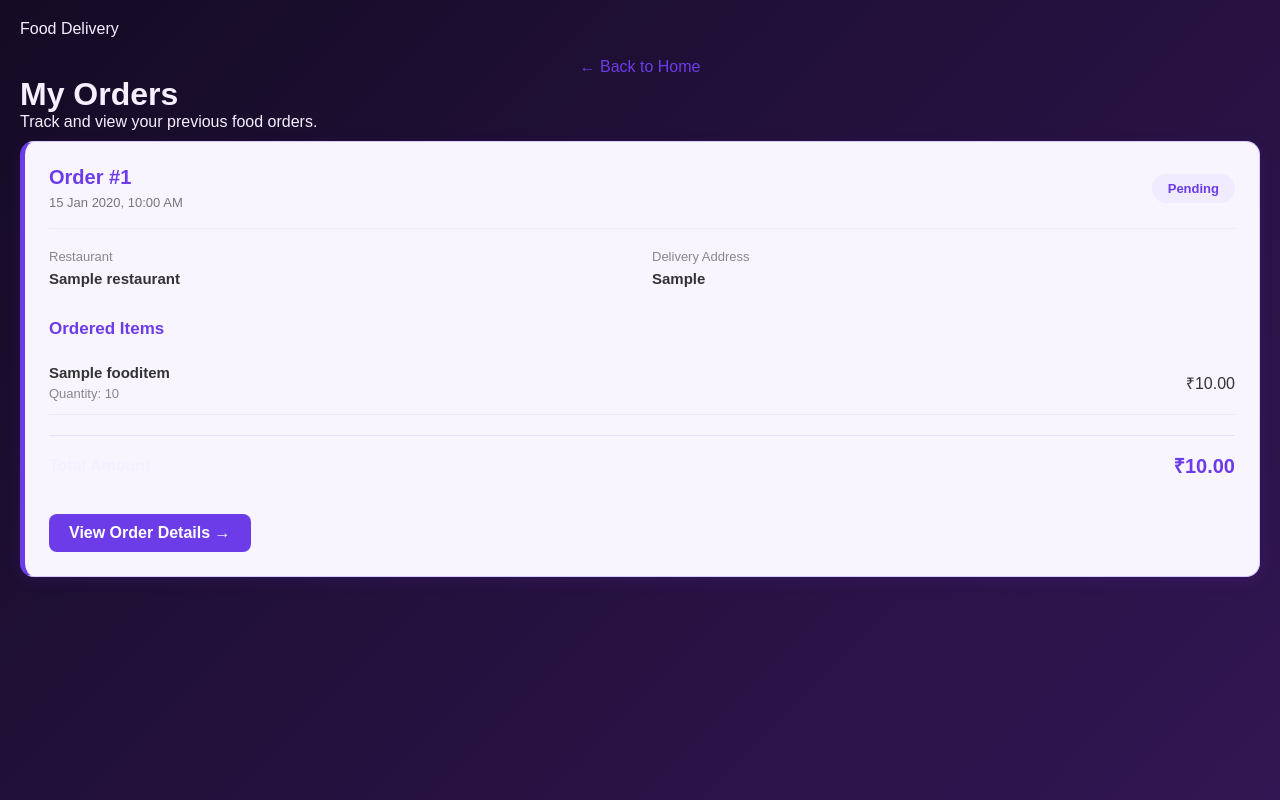
After one commit to vineeth-kumar-VR/Food-Ecommerce, a Django app: page /orders/my_order/ in a window 1280 px wide. The commit adds this page. Run offline with Django 5.2, Linux system fonts and the light colour scheme; a user stored in the database is signed in; tables that the repository leaves empty hold one stand-in row (values such as "Sample post").

Commit message:
updating in code

```diff
--- a/accounts/static/style.css
+++ b/accounts/static/style.css
@@ -876,3 +876,322 @@ a.back-restaurants-btn span {
         padding: 22px;
     }
 }
+
+.order-card {
+    background: #f8f5ff;
+    border: 1px solid #d9ccff;
+    border-left: 5px solid #6c3ce9;
+    border-radius: 14px;
+    padding: 24px;
+    margin-bottom: 24px;
+    box-shadow: 0 4px 15px rgba(108, 60, 233, 0.12);
+    transition: 0.3s ease;
+}
+
+.order-card:hover {
+    background: #f1ebff;
+    box-shadow: 0 6px 20px rgba(108, 60, 233, 0.18);
+    transform: translateY(-3px);
+}
+
+/* My Orders Page */
+
+.order-card {
+    background: #ffffff;
+    border: 1px solid #e8e1fa;
+    border-radius: 14px;
+    padding: 24px;
+    margin-bottom: 24px;
+    box-shadow: 0 4px 15px rgba(108, 60, 233, 0.08);
+}
+
+.order-header {
+    display: flex;
+    justify-content: space-between;
+    align-items: center;
+    padding-bottom: 18px;
+    border-bottom: 1px solid #eee9f8;
+}
+
+.order-number {
+    font-size: 20px;
+    font-weight: 700;
+    color: #6c3ce9;
+}
+
+.order-date {
+    font-size: 13px;
+    color: #777;
+    margin-top: 6px;
+}
+
+.status {
+    background: #f1ebff;
+    color: #6c3ce9;
+    padding: 7px 16px;
+    border-radius: 20px;
+    font-size: 13px;
+    font-weight: 600;
+}
+
+.order-info {
+    display: grid;
+    grid-template-columns: 1fr 1fr;
+    gap: 20px;
+    padding: 20px 0;
+}
+
+.info-label {
+    font-size: 13px;
+    color: #888;
+    margin-bottom: 6px;
+}
+
+.info-value {
+    font-size: 15px;
+    font-weight: 600;
+    color: #333;
+}
+
+.items-heading {
+    color: #6c3ce9;
+    font-size: 17px;
+    margin: 12px 0;
+}
+
+.item-row {
+    display: flex;
+    justify-content: space-between;
+    align-items: center;
+    padding: 13px 0;
+    border-bottom: 1px solid #eee9f8;
+    color: #333;
+}
+
+.item-name {
+    font-size: 15px;
+    font-weight: 600;
+}
+
+.item-quantity {
+    font-size: 13px;
+    color: #888;
+    margin-top: 5px;
+}
+
+.order-total {
+    display: flex;
+    justify-content: space-between;
+    align-items: center;
+    margin-top: 20px;
+    padding-top: 16px;
+    border-top: 1px solid #e8e1fa;
+    font-size: 16px;
+    font-weight: 600;
+}
+
+.total-amount {
+    color: #6c3ce9;
+    font-size: 20px;
+    font-weight: 700;
+}
+
+.empty-orders {
+    text-align: center;
+    background: #ffffff;
+    padding: 50px 20px;
+    border-radius: 14px;
+    box-shadow: 0 4px 15px rgba(108, 60, 233, 0.08);
+}
+
+.empty-icon {
+    font-size: 50px;
+    margin-bottom: 15px;
+}
+
+.empty-orders h2 {
+    color: #6c3ce9;
+    margin-bottom: 10px;
+}
+
+.empty-orders p {
+    color: #777;
+    margin-bottom: 22px;
+}
+
+.shop-btn {
+    display: inline-block;
+    background: #6c3ce9;
+    color: #ffffff;
+    padding: 11px 24px;
+    border-radius: 8px;
+    text-decoration: none;
+    font-weight: 600;
+    transition: 0.3s;
+}
+
+.shop-btn:hover {
+    background: #5125c9;
+}
+
+@media (max-width: 600px) {
+    .order-card {
+        padding: 16px;
+    }
+
+    .order-info {
+        grid-template-columns: 1fr;
+        gap: 14px;
+    }
+
+    .order-header {
+        gap: 10px;
+        align-items: flex-start;
+    }
+
+    .order-number {
+        font-size: 17px;
+    }
+
+    .status {
+        font-size: 12px;
+        padding: 6px 12px;
+    }
+}
+
+.order-card {
+    background: #f8f5ff;
+    border: 1px solid #d9ccff;
+    border-left: 5px solid #6c3ce9;
+    border-radius: 14px;
+    padding: 24px;
+    margin-bottom: 24px;
+    box-shadow: 0 4px 15px rgba(108, 60, 233, 0.12);
+    transition: 0.3s ease;
+}
+
+.order-card:hover {
+    background: #f1ebff;
+    box-shadow: 0 6px 20px rgba(108, 60, 233, 0.18);
+    transform: translateY(-3px);
+}
+
+.page-heading {
+    padding-bottom: 10px;
+}
+
+.orders-icon {
+    display: inline-flex;
+    align-items: center;
+    justify-content: center;
+    width: 45px;
+    height: 45px;
+    background: #6c3ce9;
+    color: white;
+    border-radius: 50%;
+    text-decoration: none;
+    font-size: 22px;
+    transition: 0.3s ease;
+}
+
+.orders-icon:hover {
+    background: #5125c9;
+    transform: scale(1.08);
+}
+
+.view-order-btn {
+    display: inline-block;
+    margin-top: 15px;
+    padding: 10px 18px;
+    background: #6c3ce9;
+    color: #fff;
+    text-decoration: none;
+    border-radius: 8px;
+    font-weight: 600;
+    transition: 0.3s;
+}
+
+.view-order-btn:hover {
+    background: #5125c9;
+}
+
+/* Order Details Page */
+
+.order-detail-container {
+    max-width: 850px;
+    margin: 40px auto;
+    padding: 20px;
+}
+
+.order-detail-container h1 {
+    color: #6c3ce9;
+    margin-bottom: 25px;
+}
+
+.order-detail-container .order-card {
+    background: #f8f5ff;
+    border: 1px solid #d9ccff;
+    border-left: 5px solid #6c3ce9;
+    border-radius: 14px;
+    padding: 25px;
+    box-shadow: 0 4px 15px rgba(108, 60, 233, 0.12);
+}
+
+.order-detail-container h2,
+.order-detail-container h3 {
+    color: #6c3ce9;
+}
+
+.order-detail-container p {
+    color: #555;
+    margin: 10px 0;
+}
+
+.order-detail-container hr {
+    border: 0;
+    border-top: 1px solid #d9ccff;
+    margin: 20px 0;
+}
+
+.order-detail-container .item-row {
+    display: flex;
+    justify-content: space-between;
+    align-items: center;
+    padding: 12px 0;
+    border-bottom: 1px solid #e8e1fa;
+}
+
+.order-detail-container .order-total {
+    margin-top: 20px;
+    padding-top: 15px;
+    border-top: 1px solid #d9ccff;
+}
+
+@media (max-width: 600px) {
+    .order-detail-container {
+        padding: 12px;
+    }
+
+    .order-detail-container .order-card {
+        padding: 16px;
+    }
+}
+
+.order-actions {
+    margin-top: 20px;
+}
+
+.view-order-btn {
+    display: inline-block;
+    background: #6c3ce9;
+    color: #fff;
+    padding: 10px 20px;
+    border-radius: 8px;
+    text-decoration: none;
+    font-weight: 600;
+    transition: 0.3s;
+}
+
+.view-order-btn:hover {
+    background: #5125c9;
+}
--- /dev/null
+++ b/accounts/templates/my_order.html
@@ -0,0 +1,133 @@
+{% load static %}
+<!DOCTYPE html>
+<html lang="en">
+<head>
+    <meta charset="UTF-8">
+    <meta name="viewport" content="width=device-width, initial-scale=1.0">
+    <title>My Orders | Food Delivery</title>
+    <link rel="stylesheet" href="{% static 'style.css' %}">
+</head>
+
+<body>
+
+    <nav class="navbar">
+        <div class="logo">Food Delivery</div>
+        <a href="{% url 'home' %}" class="back-link">← Back to Home</a>
+    </nav>
+
+    <main class="my-orders-container">
+
+        <div class="page-heading">
+            <h1>My Orders</h1>
+            <p>Track and view your previous food orders.</p>
+        </div>
+
+        {% for order in orders %}
+
+        <div class="order-card">
+
+            <div class="order-header">
+                <div>
+                    <div class="order-number">
+                        Order #{{ order.id }}
+                    </div>
+
+                    <div class="order-date">
+                        {{ order.created_at|date:"d M Y, h:i A" }}
+                    </div>
+                </div>
+
+                <span class="status">
+                    {{ order.status|title }}
+                </span>
+            </div>
+
+            <div class="order-info">
+
+                <div>
+                    <div class="info-label">Restaurant</div>
+                    <div class="info-value">
+                        {{ order.restaurant.name }}
+                    </div>
+                </div>
+
+                <div>
+                    <div class="info-label">Delivery Address</div>
+                    <div class="info-value">
+                        {{ order.address.city }}
+                    </div>
+                </div>
+
+            </div>
+
+            <h3 class="items-heading">Ordered Items</h3>
+
+{% for item in order.items.all %}
+            <div class="item-row">
+
+                <div>
+                    <div class="item-name">
+                        {{ item.food.name }}
+                    </div>
+
+                    <div class="item-quantity">
+                        Quantity: {{ item.quantity }}
+                    </div>
+                </div>
+
+                <div class="item-price">
+                    ₹{{ item.price|floatformat:2 }}
+                </div>
+
+            </div>
+
+            {% empty %}
+
+            <p class="no-items">
+                No items found for this order.
+            </p>
+
+            {% endfor %}
+
+            <div class="order-total">
+                <span>Total Amount</span>
+
+                <span class="total-amount">
+                    ₹{{ order.total_amount|floatformat:2 }}
+                </span>
+            </div>
+
+            <div class="order-actions">
+                <a href="{% url 'order_detail' order.id %}"
+                   class="view-order-btn">
+                    View Order Details →
+                </a>
+            </div>
+
+        </div>
+
+        {% empty %}
+
+        <div class="empty-orders">
+
+            <div class="empty-icon">🛍️</div>
+
+            <h2>No Orders Yet!</h2>
+
+            <p>
+                You haven't placed any orders.
+                Explore restaurants and order your favourite food.
+            </p>
+
+            <a href="{% url 'home' %}" class="shop-btn">
+                Explore Restaurants
+            </a>
+
+        </div>
+
+        {% endfor %}
+
+    </main>
+
+</body>
+</html>
--- a/orders/urls.py
+++ b/orders/urls.py
@@ -3,5 +3,7 @@ from . import views
 
 urlpatterns = [
     path("checkout/", views.checkout, name="checkout"),
-    path("address/", views.add_to_address, name="add_to_address")
+    path("address/", views.add_to_address, name="add_to_address"),
+    path("my_order/", views.my_order, name="my_order"),
+    path("order_detail/<int:order_id>/", views.order_detail, name="order_detail")
 ]
--- a/orders/views.py
+++ b/orders/views.py
@@ -2,7 +2,7 @@
 from decimal import Decimal
 
 from django.contrib.auth.decorators import login_required
-from django.shortcuts import render, redirect
+from django.shortcuts import render, redirect, get_object_or_404
 from django.contrib import messages
 
 from carts.models import Cart
@@ -121,3 +121,30 @@ def add_to_address(request):
         messages.success(request, "Address Added Successfully")
         return redirect("checkout")
     return render(request, "address.html")
+
+@login_required
+def my_order(request):
+    print("logged_in_user:", request.user, request.user.id)
+
+    orders = Order.objects.filter(
+        user=request.user
+    ).prefetch_related(
+        'items__food'
+    ).order_by('-created_at')
+
+    print("order_count:", orders.count())
+
+    return render(request, 'my_order.html', {
+        'orders': orders
+    })
+
+@login_required
+def order_detail(request, order_id):
+    order = get_object_or_404(
+        Order,
+        id = order_id,
+        user =request.user
+    )
+    return render(request, "order_detail.html",{
+        "order":order
+    })
```
Also changed, not shown: accounts/templates/home.html (+4 -4 lines), accounts/templates/order_detail.html (added, +152 -0 lines).
